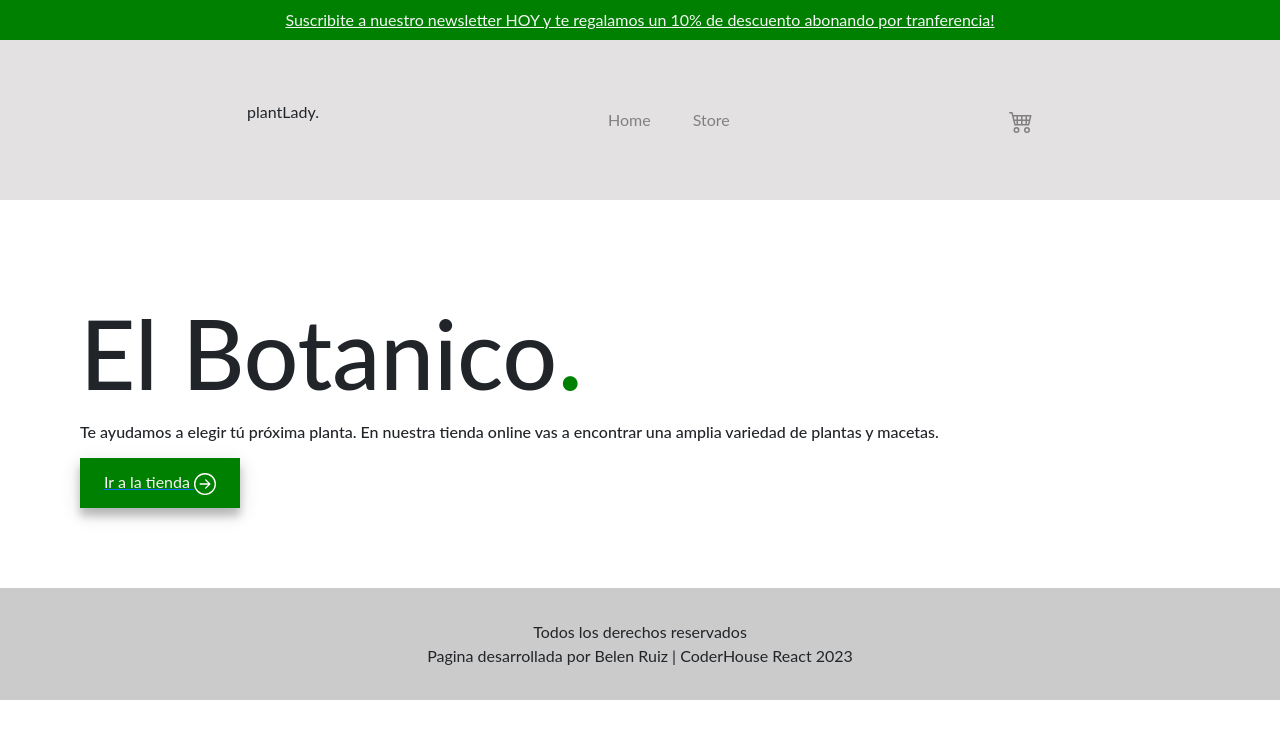
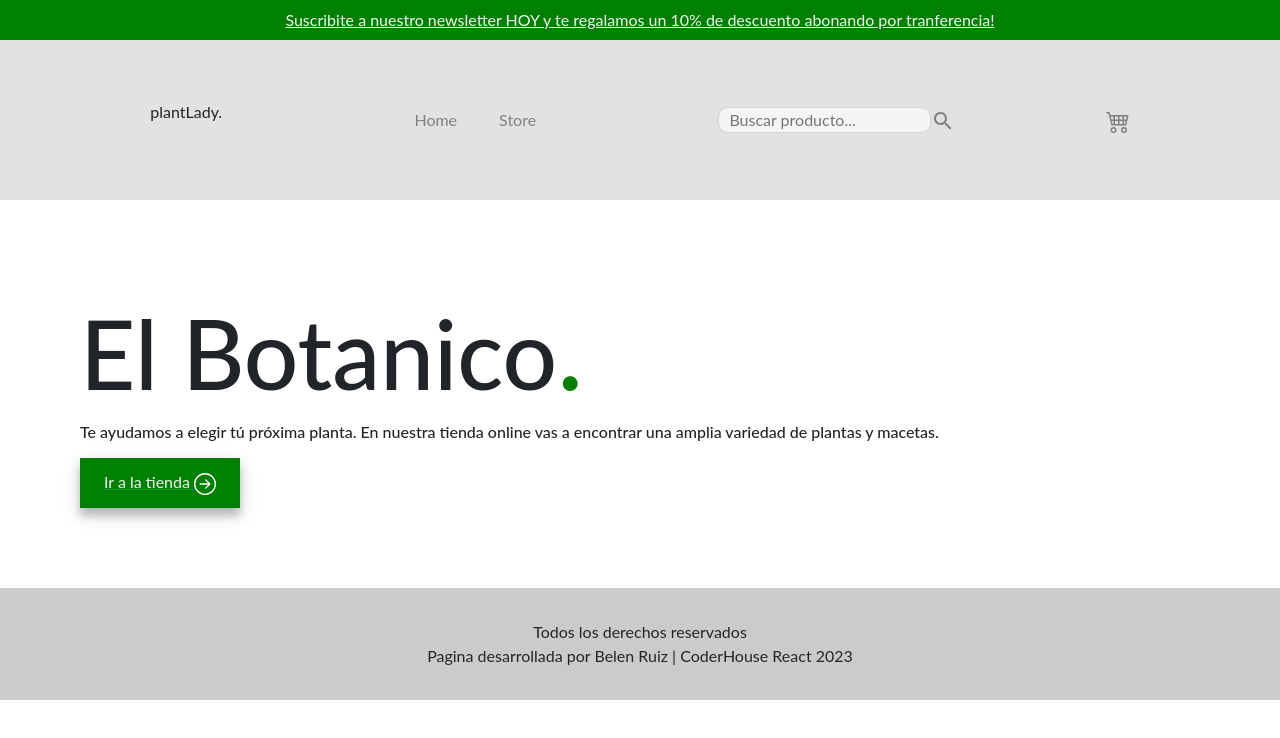
Before and after one commit to belen-ruiz/react-prentrega1, a React (Create React App) app: page / in a window 1280 px wide. Shown: the top 738 px of the page. Built offline with nearby package versions, Linux system fonts and the light colour scheme.

Commit message:
badge n search

```diff
--- a/src/components/Cart/CartWidget.jsx
+++ b/src/components/Cart/CartWidget.jsx
@@ -18,7 +18,6 @@ const CartWidget = () =>{
                 </div>
 
                 <div className="cartCountBox">
-
                     {cantidadTotal() > 0 &&
                     <div className="cartCount" >
                         {cantidadTotal()}
--- a/src/components/Cart/cart.css
+++ b/src/components/Cart/cart.css
@@ -1,7 +1,42 @@
 .cartView{
     padding: 5rem;
 }
+/* cartWidget */
 
+.iconoContenedor{
+    display: flex;
+    position: relative;
+    text-align: center;
+    justify-content: center;
+    align-items: center;
+
+}
+
+
+.iconoContenedor .icono .cartWigdet{
+    color: #808080;
+}
+
+.cartCountBox{
+    display: flex;
+    justify-content: center;
+    align-items: center;
+    position: absolute;
+    top: -10px;
+    right: -15px;
+}
+
+
+.cartCount{
+    width: 22px;
+    height: 22px;
+    border-radius: 20px;
+    text-align: center;
+    font-size: 0.8rem;
+    text-decoration: none;
+    background-color: green;
+    color: whitesmoke;
+}
 .dataView{
     display: flex;
     flex-direction: row;
--- a/src/components/Item/items.css
+++ b/src/components/Item/items.css
@@ -140,41 +140,3 @@
     display: flex;
     flex-direction: row;
 }
-
-/* cartWidget */
-
-.iconoContenedor{
-    display: flex;
-    position: relative;
-    text-align: center;
-    justify-content: center;
-    align-items: center;
-
-}
-
-
-.iconoContenedor .icono .cartWigdet{
-    color: #808080;
-}
-
-.cartCountBox{
-    display: flex;
-    justify-content: center;
-    align-items: center;
-    position: absolute;
-    top: -10px;
-    right: -15px;
-}
-
-
-.cartCount{
-    width: 22px;
-    height: 22px;
-    border-radius: 20px;
-    text-align: center;
-    font-size: 0.8rem;
-    text-decoration: none;
-    background-color: green;
-    padding: 0.5rem;
-    color: whitesmoke;
-}
--- a/src/components/Layout/Header/Header.jsx
+++ b/src/components/Layout/Header/Header.jsx
@@ -3,6 +3,7 @@ import { Logo } from "./Logo"
 import {NavBar} from "./NavBar"
 import {CartContainer} from "../../Cart/CartContainer"
 import Message from "./Message"
+import { SearchContainer } from "./SearchContainer"
 
 export const Header = () => {
 
@@ -13,6 +14,7 @@ export const Header = () => {
             <header className="header">
                 <Logo />
                 <NavBar />
+                <SearchContainer />
                 <CartContainer />
             </header>
         </>
--- /dev/null
+++ b/src/components/Layout/Header/SearchContainer.jsx
@@ -0,0 +1,11 @@
+import "./header.css"
+import { Search } from '@mui/icons-material';
+
+export const SearchContainer = () => {
+  return (
+    <div>
+        <input className='searchContainer'  type="text" placeholder="Buscar producto..." />
+        <Search className="searchIcon"/>
+    </div>
+  )
+}
--- a/src/components/Layout/Header/header.css
+++ b/src/components/Layout/Header/header.css
@@ -42,3 +42,14 @@
     cursor: pointer;
 
 }
+
+.searchContainer{
+    border: 1px solid lightgrey;
+    border-radius: 10px;
+    background-color: whitesmoke;
+    padding-left: 10px;
+}
+
+.searchIcon{
+    color: #808080;
+}
```
